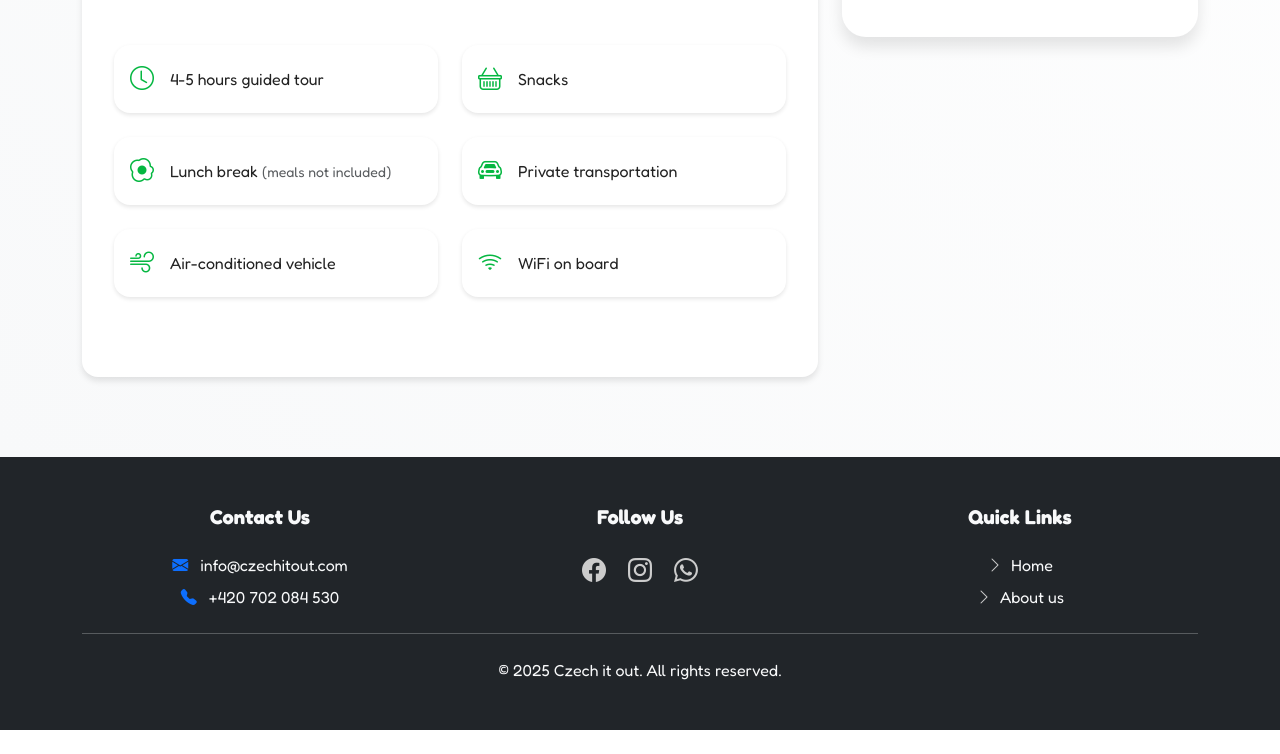
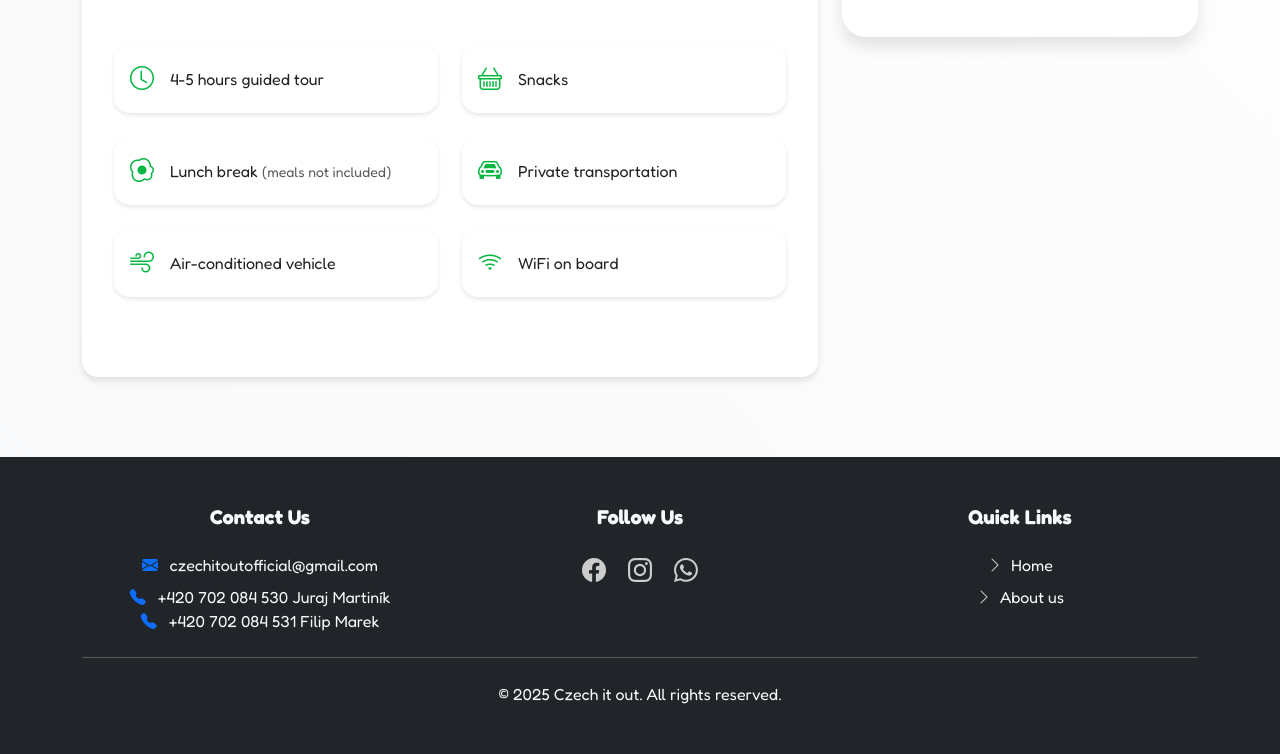
Before and after one commit to Jegorka2021/Jegorka2021.github.io, a plain HTML site: page prague-karl.html in a window 1280 px wide. Shown: the part 1508-2262 px from the top of the page. Before the commit the page ends 2238 px from the top, so only its background shows below. Drawn offline with nearby package versions, Linux system fonts and the light colour scheme.

Commit message:
Update prague-karl.html

```diff
--- a/prague-karl.html
+++ b/prague-karl.html
@@ -576,7 +576,6 @@
         </div>
     </section>
 
-    <!-- Footer -->
     <footer class="py-5 bg-dark text-light" id="contact">
         <div class="container text-center">
             <div class="row g-4">
@@ -584,11 +583,13 @@
                     <h5 class="fw-bold mb-4">Contact Us</h5>
                     <div class="mb-2">
                         <i class="bi bi-envelope-fill text-primary me-2"></i>
-                        info@czechitout.com
+                        czechitoutofficial@gmail.com
                     </div>
                     <div>
                         <i class="bi bi-telephone-fill text-primary me-2"></i>
-                        +420 702 084 530
+              +420 702 084 530 Juraj Martiník<br>
+              <i class="bi bi-telephone-fill text-primary me-2"></i>
+              +420 702 084 531 Filip Marek
                     </div>
                 </div>
                 <div class="col-lg-4 col-md-6">
@@ -596,7 +597,7 @@
                     <a href="#" class="text-light fs-4 mx-2 text-decoration-none">
                         <i class="bi bi-facebook"></i>
                     </a>
-                    <a href="#" class="text-light fs-4 mx-2 text-decoration-none">
+                    <a href="https://www.instagram.com/czechitout.official?utm_source=qr&igsh=eHFsNW1vdzVuZTh3" class="text-light fs-4 mx-2 text-decoration-none">
                         <i class="bi bi-instagram"></i>
                     </a>
                     <a href="https://wa.me/702084530" class="text-light fs-4 mx-2 text-decoration-none">
```
